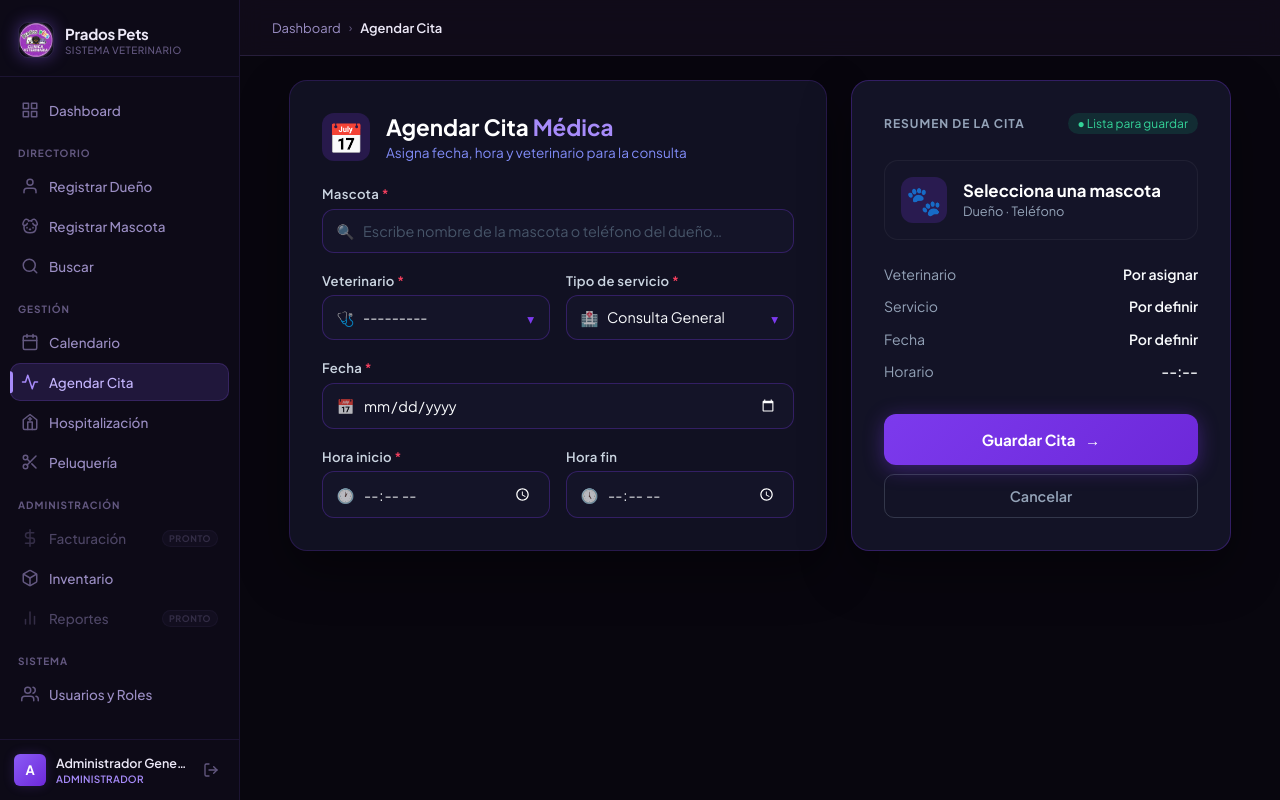
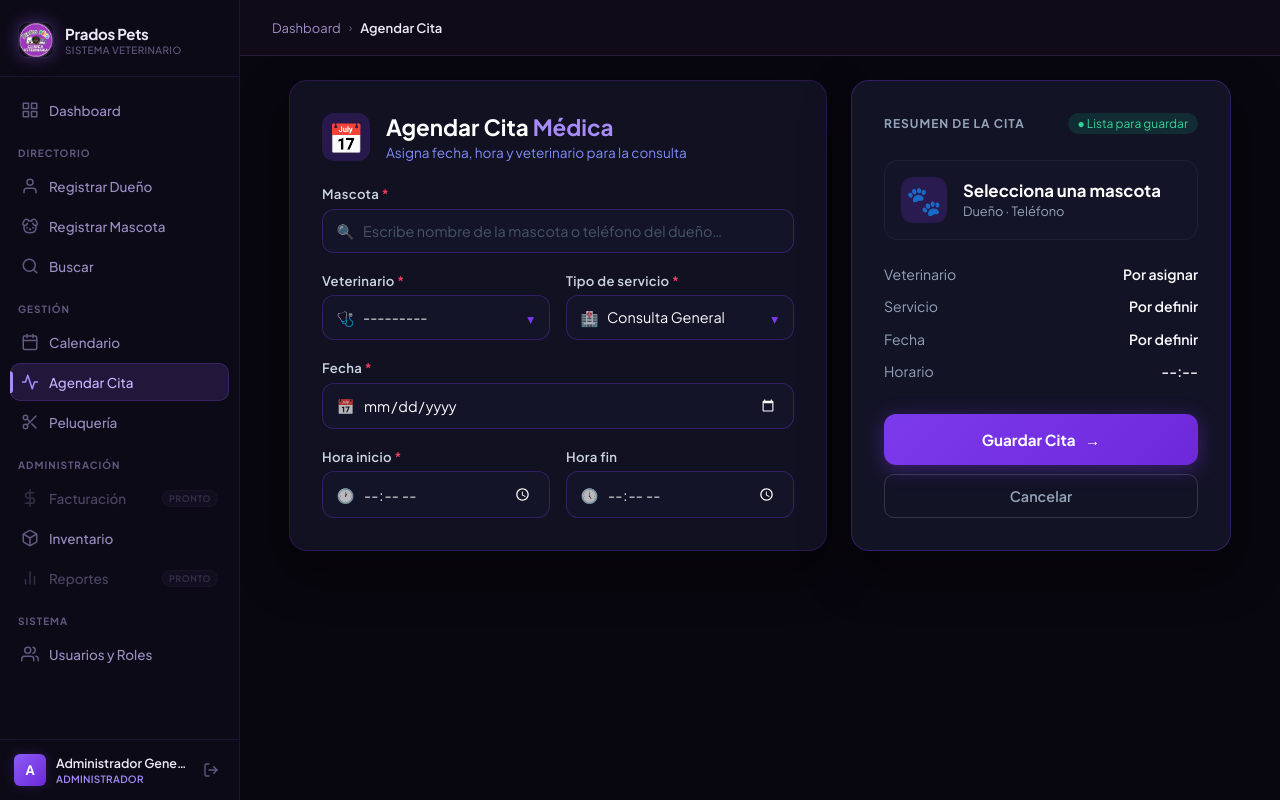
Before and after one commit to Cruz-Fernando/AppWeb-Prados-Pets, a Django app: page /agendamiento/agendar/ in a window 1280 px wide. Run offline with Django 5.2, Linux system fonts and the light colour scheme; a user stored in the database is signed in; data comes from the database, SQL or seed files in the repository.

Commit message:
SW-08 / RF16 / PB-01: Eliminar enlace inactivo de Hospitalización del menú lateral

```diff
--- a/templates/usuarios/_sidebar.html
+++ b/templates/usuarios/_sidebar.html
@@ -108,21 +108,6 @@
       </span>
       <span class="sidebar__label">Agendar Cita</span>
     </a>
-
-    <!-- Hospitalización (Administrador, Veterinario, Recepcionista) -->
-    <a href="/clinico/hospitalizacion/"
-       class="sidebar__item {% if 'hospitalizacion' in request.path %}sidebar__item--active{% endif %}"
-       id="nav-hospitalizacion">
-      <span class="sidebar__icon">
-        <svg width="18" height="18" viewBox="0 0 24 24" fill="none" stroke="currentColor" stroke-width="2" stroke-linecap="round" stroke-linejoin="round">
-          <path d="M3 9l9-7 9 7v11a2 2 0 0 1-2 2H5a2 2 0 0 1-2-2z"/>
-          <polyline points="9 22 9 12 15 12 15 22"/>
-          <line x1="12" y1="6" x2="12" y2="10"/>
-          <line x1="10" y1="8" x2="14" y2="8"/>
-        </svg>
-      </span>
-      <span class="sidebar__label">Hospitalización</span>
-    </a>
     {% endif %}
 
     <!-- Peluquería (Administrador, Groomer, Recepcionista) -->
```
